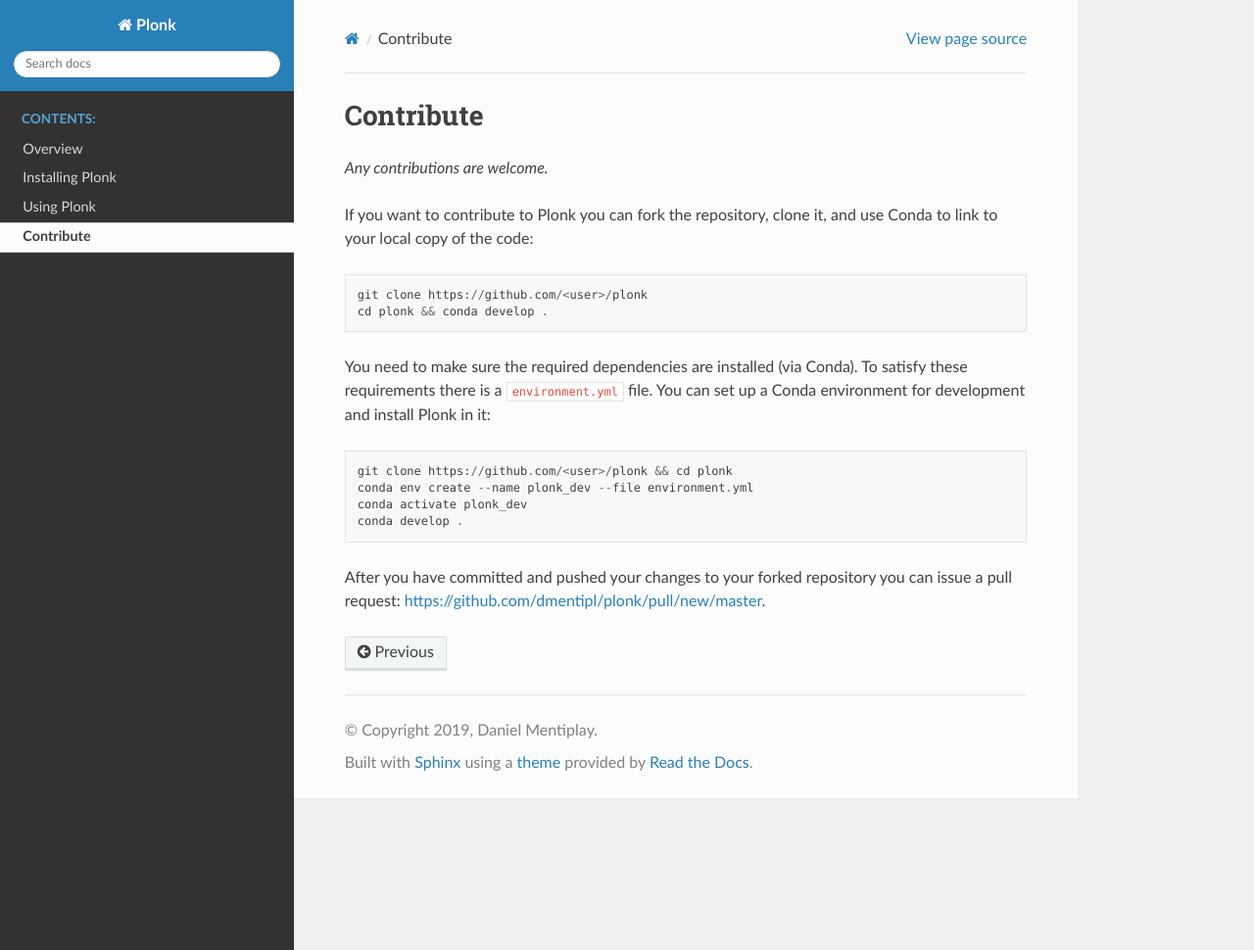
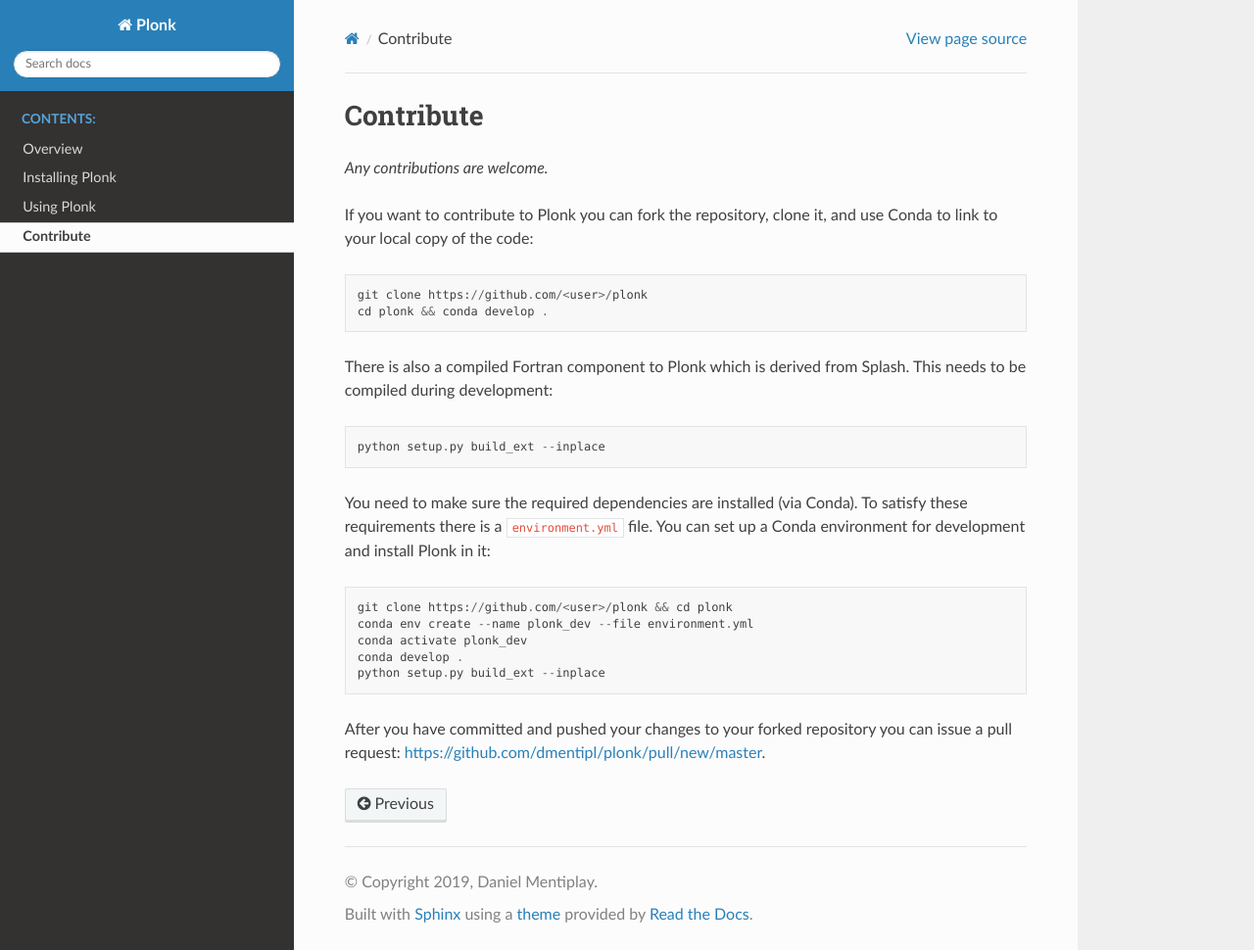
Before and after one commit to dmentipl/plonk, a Sphinx documentation site: the page built from docs/contributions.rst, in a window 1280 px wide and 970 px high. Shown: the whole window at 98% size. Built offline with Sphinx 7.4.7 and the Read the Docs theme 2.0.0, drawn with Linux system fonts in a browser that asks for light colours; formulas are drawn with MathJax 3.

Commit message:
(docs) added instructions on development; need to compile splash Fortran code
Former-commit-id: db43282c6539c8b7c3e6dfc88185829545d2af78

```diff
--- a/docs/contributions.rst
+++ b/docs/contributions.rst
@@ -9,12 +9,17 @@ If you want to contribute to Plonk you can fork the repository, clone it, and us
  git clone https://github.com/<user>/plonk
  cd plonk && conda develop .
 
+There is also a compiled Fortran component to Plonk which is derived from Splash. This needs to be compiled during development::
+
+ python setup.py build_ext --inplace
+
 You need to make sure the required dependencies are installed (via Conda). To satisfy these requirements there is a ``environment.yml`` file. You can set up a Conda environment for development and install Plonk in it::
 
  git clone https://github.com/<user>/plonk && cd plonk
  conda env create --name plonk_dev --file environment.yml
  conda activate plonk_dev
  conda develop .
+ python setup.py build_ext --inplace
 
 After you have committed and pushed your changes to your forked repository you
 can issue a pull request: https://github.com/dmentipl/plonk/pull/new/master.
```
Also changed, not shown: README.md (+9 -0 lines), setup.py (+8 -2 lines).
